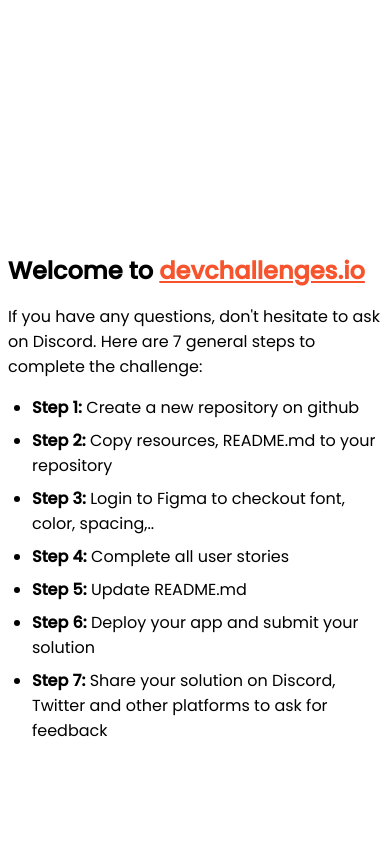
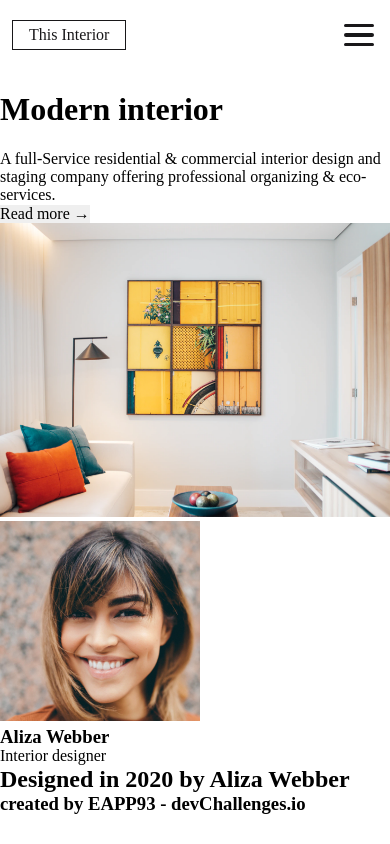
Before and after one commit to EAPP93/devchallenges__interior-consultant, a plain HTML site: page index.html in a window 390 px wide. Drawn offline with nearby package versions, Linux system fonts and the light colour scheme.

Commit message:
feat(mobile): header done

```diff
--- /dev/null
+++ b/css/styles.css
@@ -0,0 +1,184 @@
+/* font-family: 'Crimson Pro', serif;
+font-family: 'Lora', serif;
+font-family: 'Montserrat', sans-serif; */
+
+:root {
+  --font-size-x-large: calc(2.175rem + 1vw);
+  --font-size-large: calc(1.0875rem + 0.5vw);
+  --font-size-normal: calc(0.72 + 0.65vw);
+  --font-size-small: calc(0.85rem + 0.1vw);
+
+  --font-weight-thin: 200;
+  --font-weight-normal: 400;
+  --font-weight-medium: 500;
+  --font-weight-bold: 700;
+
+  --family-montserrat: 'Montserrat', sans-serif;
+  --family-crimson: 'Crimson Pro', serif;
+  --family-Lora: 'Lora', serif;
+
+  --bg-color: #181719;
+  --font-color: #ffffff;
+  --shadow: 0px 4px 4px 0px rgba(0, 0, 0, 0.25);
+
+  @media screen and (prefers-color-scheme: light) {
+    --bg-color: #ffffff;
+    --font-color: #181719;
+    --shadow: 0px 4px 4px 0px rgba(255, 255, 255, 0.75);
+  }
+}
+
+/*reset css*/
+* {
+  box-sizing: border-box;
+  margin: 0;
+  padding: 0;
+  border: 0;
+}
+
+img {
+  max-width: 100%;
+  max-height: 100%;
+  object-fit: cover;
+}
+
+html {
+  scroll-behavior: smooth;
+  font-size: 100%;
+}
+
+/*****/
+body {
+  width: 100%;
+  min-height: 100vh;
+  background-color: var(--bg-color);
+  overflow-x: hidden;
+}
+
+header {
+  width: 100%;
+  display: flex;
+  justify-content: space-between;
+  align-items: center;
+  padding: 1rem 0.75rem;
+}
+
+.logo {
+  display: inline-block;
+  padding: 0.3rem 1rem;
+  border: solid 1px var(--font-color);
+  text-align: center;
+}
+
+.logo a {
+  text-decoration: none;
+  color: var(--font-color);
+}
+
+nav {
+  position: fixed;
+  background-color: var(--bg-color);
+  z-index: 1;
+  top: 0;
+  bottom: 0;
+  left: 0;
+  right: 0;
+  transform: translate(100%);
+  transition: all ease .5s;
+}
+
+.show {
+  transform: translate(0);
+}
+
+.menu {
+  width: 100%;
+  height: 100%;
+  display: flex;
+  flex-direction: column;
+  justify-content: center;
+  align-items: center;
+  gap: 2rem;
+}
+
+.menu__li {
+  list-style: none;
+  text-align: center;
+  width: 100%;
+}
+
+.menu__link {
+  font-family: var(--family-crimson);
+  font-size: var(--font-size-large);
+  font-weight: var(--font-weight-medium);
+  color: var(--font-color);
+  text-decoration: none;
+  position: relative;
+  padding: 1rem 0;
+}
+
+.menu__link:hover::before {
+  content: '';
+  position: absolute;
+  left: 0;
+  bottom: 15%;
+  width: 100%;
+  height: 2px;
+  background-color: var(--font-color);
+}
+
+.hamburger-menu {
+  width: 2.375rem;
+  height: 2.375rem;
+  cursor: pointer;
+  position: relative;
+  z-index: 2;
+}
+
+.hamburger-menu__line {
+  background-color: var(--font-color);
+  display: block;
+  width: 77.5%;
+  height: 8.25%;
+  position: absolute;
+  top: 45.875%;
+  left: 11.25%;
+  border-radius: 2px;
+  transition: all 450ms ease-in-out;
+}
+
+.hamburger-menu__line:nth-child(1) {
+  top: 21.5%;
+}
+
+.hamburger-menu__line:nth-child(2) {
+  transition-delay: 250ms;
+}
+
+.hamburger-menu__line:nth-child(3) {
+  top: 70%;
+}
+
+.clicked {
+  position: fixed;
+  top: 1rem;
+  right: 0.75rem;
+}
+
+.active:nth-child(2) {
+  transition: all 150ms ease-in-out;
+  opacity: 0;
+}
+
+.active:nth-child(1) {
+  transform: rotate(-45deg);
+  top: 45.875%;
+}
+
+.active:nth-child(3) {
+  transform: rotate(45deg);
+  top: 45.875%;
+}
+
+
+@media screen and(max-width: 1200px) {}
--- a/index.html
+++ b/index.html
@@ -1,95 +1,82 @@
 <!DOCTYPE html>
 <html lang="en">
-  <head>
-    <meta charset="utf-8" />
-    <meta
-      name="viewport"
-      content="width=device-width, initial-scale=1,
-  maximum-scale=5"
-    />
 
-    <link rel="icon" href="devchallenges.png" />
+<head>
+  <meta charset="utf-8" />
+  <meta name="viewport" content="width=device-width, initial-scale=1.o" />
 
-    <link
-      rel="shortcut icon"
-      type="image/x-icon"
-      href="https://devchallenges.io/"
-    />
+  <link rel="icon" href="devchallenges.png" />
 
-    <link
-      href="https://fonts.googleapis.com/css2?family=Poppins:wght@400;500&display=swap"
-      rel="stylesheet"
-    />
+  <link rel="shortcut icon" type="image/x-icon" href="https://devchallenges.io/" />
+  <title>Devchallenges</title>
 
-    <title>Devchallenges</title>
+  <!-- fonts -->
+  <link rel="preconnect" href="https://fonts.googleapis.com">
+  <link rel="preconnect" href="https://fonts.gstatic.com" crossorigin>
+  <link
+    href="https://fonts.googleapis.com/css2?family=Crimson+Pro:wght@200&family=Lora:wght@500;700&family=Montserrat:wght@400;500;700&display=swap"
+    rel="stylesheet">
 
-    <style>
-      body {
-        font-family: "Poppins", sans-serif;
-      }
+  <!-- reset css -->
+  <link rel="stylesheet" href="https://cdnjs.cloudflare.com/ajax/libs/normalize/8.0.1/normalize.min.css"
+    integrity="sha512-NhSC1YmyruXifcj/KFRWoC561YpHpc5Jtzgvbuzx5VozKpWvQ+4nXhPdFgmx8xqexRcpAglTj9sIBWINXa8x5w=="
+    crossorigin="anonymous" referrerpolicy="no-referrer" />
 
-      ul {
-        padding-left: 24px;
-      }
+  <!-- styles css -->
+  <link rel="stylesheet" href="./css/styles.css">
+</head>
 
-      li {
-        margin-bottom: 8px;
-      }
+<body>
+  <header>
+    <section class="logo">
+      <a href="index.html">This Interior</a>
+    </section>
+    <nav id="menu">
+      <ul class="menu">
+        <li class="menu__li"><a class="menu__link">Home</a></li>
+        <li class="menu__li"><a class="menu__link">Collection</a></li>
+        <li class="menu__li"><a class="menu__link">About</a></li>
+        <li class="menu__li"><a class="menu__link">Contact</a></li>
+      </ul>
+    </nav>
+    <section id="btn-hamburger" class="hamburger-menu">
+      <span class="hamburger-menu__line"></span>
+      <span class="hamburger-menu__line"></span>
+      <span class="hamburger-menu__line"></span>
+    </section>
+  </header>
+  <main>
 
-      .welcome {
-        max-width: 800px;
-        margin: 0 auto;
-      }
+    <section class="text-container">
+      <h1>Modern interior</h1>
+      <p>A full-Service residential & commercial interior design and staging company offering professional organizing &
+        eco-services.</p>
+      <button>Read more →</button>
+    </section>
+    <article>
+      <section class="img-container">
+        <img src="./assets/photo1.png" alt="">
+      </section>
 
-      .welcome-text {
-        margin-top: 30vh;
-        font-weight: 500;
-      }
+      <section class="card">
+        <section class="user-info">
+          <img src="./assets/photo2.png" alt="">
+          <h3>Aliza Webber</h3>
+          <p>Interior designer</p>
+        </section>
+        <h2>
+          Designed in 2020 by Aliza Webber
+        </h2>
+      </section>
+    </article>
 
-      .welcome-text p {
-        font-size: 1rem;
-        font-weight: 400;
-      }
+    <footer>
+      <h3>created by EAPP93 - devChallenges.io</h3>
+    </footer>
 
-      .welcome-text h1 {
-        font-size: 1.5rem;
-      }
+  </main>
 
-      .welcome-text a {
-        color: #f7542e;
-      }
-    </style>
-  </head>
-  <body>
-    <div class="welcome">
-      <div class="welcome-text">
-        <h1>
-          Welcome to
-          <a href="https://devchallenges.io/" target="_blank"
-            >devchallenges.io</a
-          >
-        </h1>
+  <script defer src="./js/scripts.js"></script>
+</body>
 
-        <p>
-          If you have any questions, don't hesitate to ask on Discord. Here are
-          7 general steps to complete the challenge:
-        </p>
-      </div>
-
-      <ul>
-        <li><b>Step 1:</b> Create a new repository on github</li>
-        <li><b>Step 2:</b> Copy resources, README.md to your repository</li>
-        <li>
-          <b>Step 3:</b> Login to Figma to checkout font, color, spacing,..
-        </li>
-        <li><b>Step 4:</b> Complete all user stories</li>
-        <li><b>Step 5:</b> Update README.md</li>
-        <li><b>Step 6:</b> Deploy your app and submit your solution</li>
-        <li>
-          <b>Step 7:</b> Share your solution on Discord, Twitter and other
-          platforms to ask for feedback
-        </li>
-      </ul>
-    </div>
-  </body>
 </html>
--- /dev/null
+++ b/js/scripts.js
@@ -0,0 +1,13 @@
+const btn = document.querySelector('#btn-hamburger');
+const line = document.querySelectorAll('.hamburger-menu__line');
+const menu = document.querySelector('#menu');
+
+btn.addEventListener('click', () => {
+
+  btn.classList.toggle('clicked');
+  line.forEach(el => {
+    el.classList.toggle('active');
+  })
+
+  menu.classList.toggle('show');
+})
```
